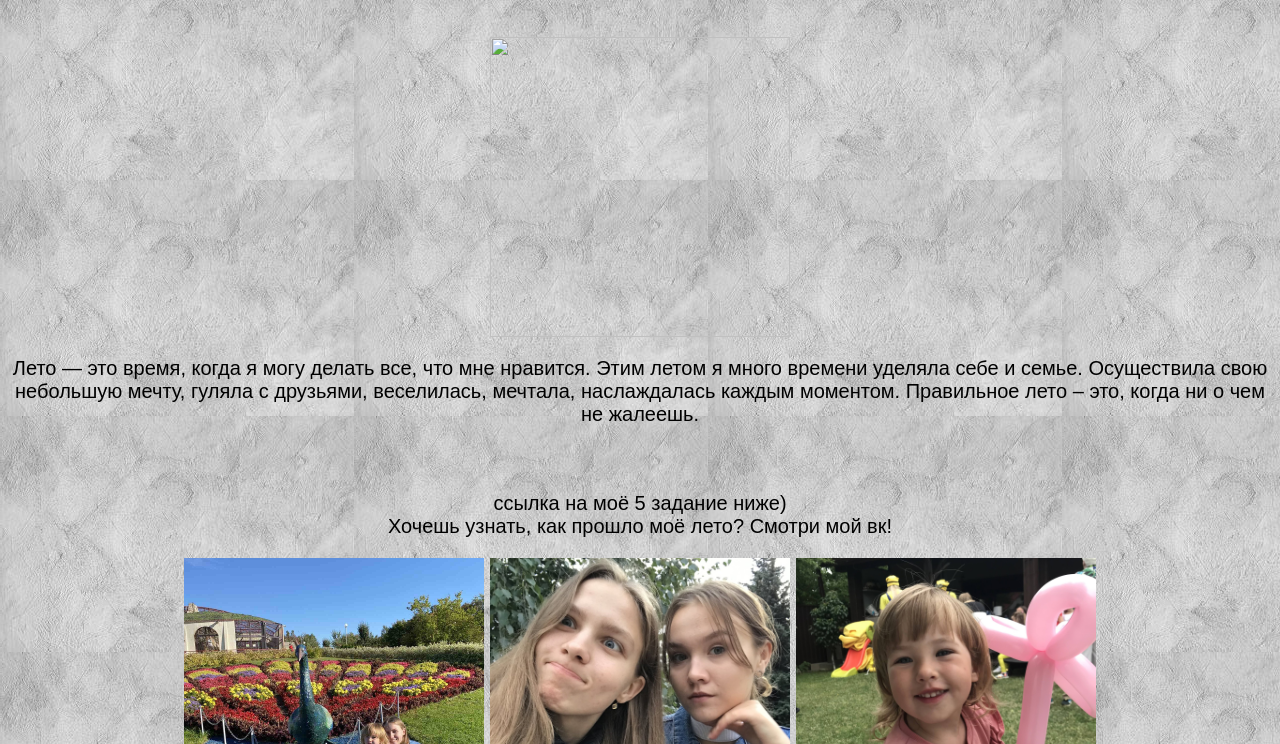
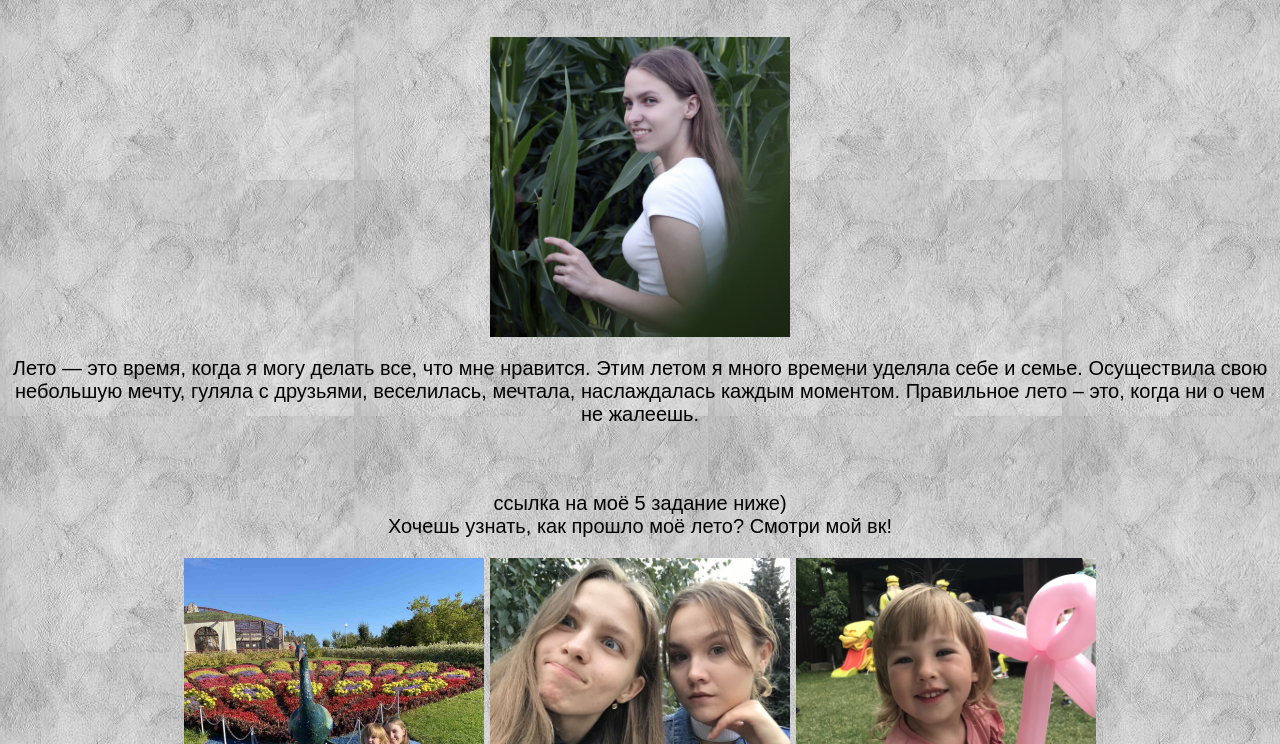
Before and after one commit to shidlovskaya9/laba_osnov, a plain HTML site: page index.html in a window 1280 px wide. Shown: the part 56-800 px from the top of the page. Drawn offline with Linux system fonts and the light colour scheme.

Commit message:
Add files via upload

```diff
--- a/index.html
+++ b/index.html
@@ -7,7 +7,7 @@
     <body>
 	<div class="leto-text">
 		<p class="main_title">ЛЕТО 2021</p>
-        <img  src="leto1.jpg" width="300" height="300" >
+        <img  src="leto.jpg" width="300" height="300" >
         <p>Лето — это время, когда я могу делать все, что мне нравится. Этим летом я много времени уделяла себе и семье.  Осуществила свою небольшую мечту, гуляла с друзьями, веселилась, мечтала, наслаждалась каждым моментом. Правильное лето – это, когда ни о чем не жалеешь.<div class=""></div><div class=""></div>  </br></br>
     	 ссылка на моё 5 задание ниже) </br>
          Хочешь узнать, как прошло  моё лето? Смотри мой вк!
```
Also changed, not shown: leto.jpg (added).
